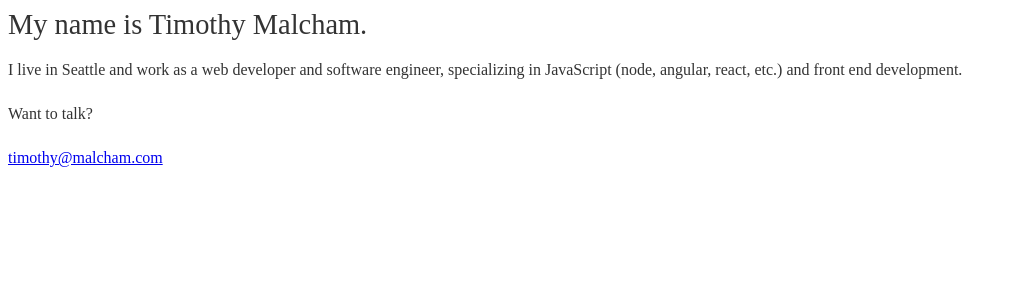
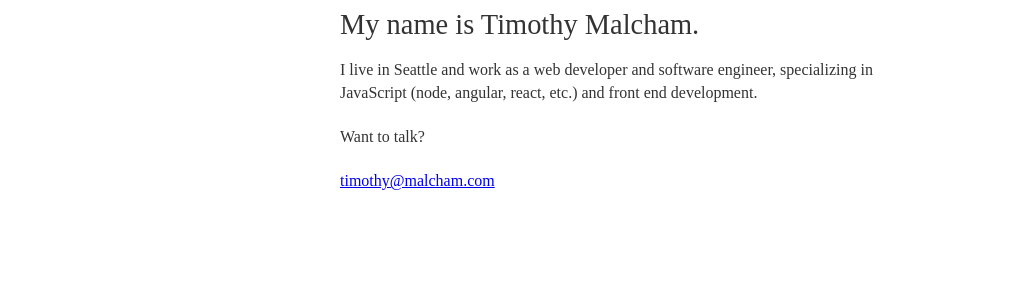
Before and after one commit to timothymalcham/personal-site, a PHP site: page /templates/index.html in a window 1280 px wide. Shown: the top 300 px of the page, without its empty margins (0-1012 px from the left). Run offline with PHP 8.4, Linux system fonts and the light colour scheme; some web fonts are replaced.

Commit message:
adds container

```diff
--- a/public/css/style.css
+++ b/public/css/style.css
@@ -42,3 +42,9 @@ small,
 .font-small {
   font-size: 0.75rem;
 }
+
+.container {
+  width: 92%;
+  max-width: 600px;
+  margin: 0 auto;
+}
--- a/templates/index.html
+++ b/templates/index.html
@@ -8,10 +8,12 @@
   <link rel="stylesheet" href="../public/css/style.css">
 </head>
 <body>
-  <h1>My name is Timothy Malcham.</h1>
-  <p>I live in Seattle and work as a web developer and software engineer, specializing
-  in JavaScript (node, angular, react, etc.) and front end development.</p>
-  <p>Want to talk?</p>
-  <a href="mailto:timothy@malcham.com">timothy@malcham.com</a>
+  <div class="container">
+    <h1>My name is Timothy Malcham.</h1>
+    <p>I live in Seattle and work as a web developer and software engineer, specializing
+    in JavaScript (node, angular, react, etc.) and front end development.</p>
+    <p>Want to talk?</p>
+    <a href="mailto:timothy@malcham.com">timothy@malcham.com</a>
+  </div>
 </body>
 </html>
```
